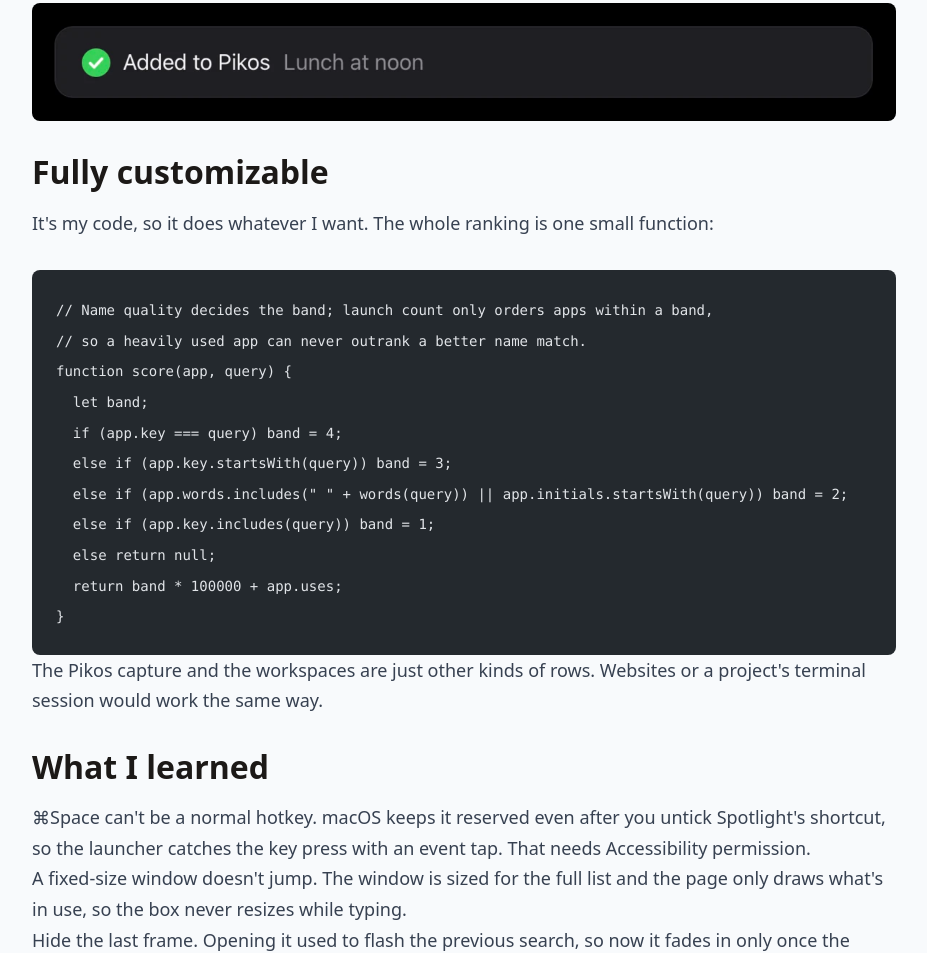
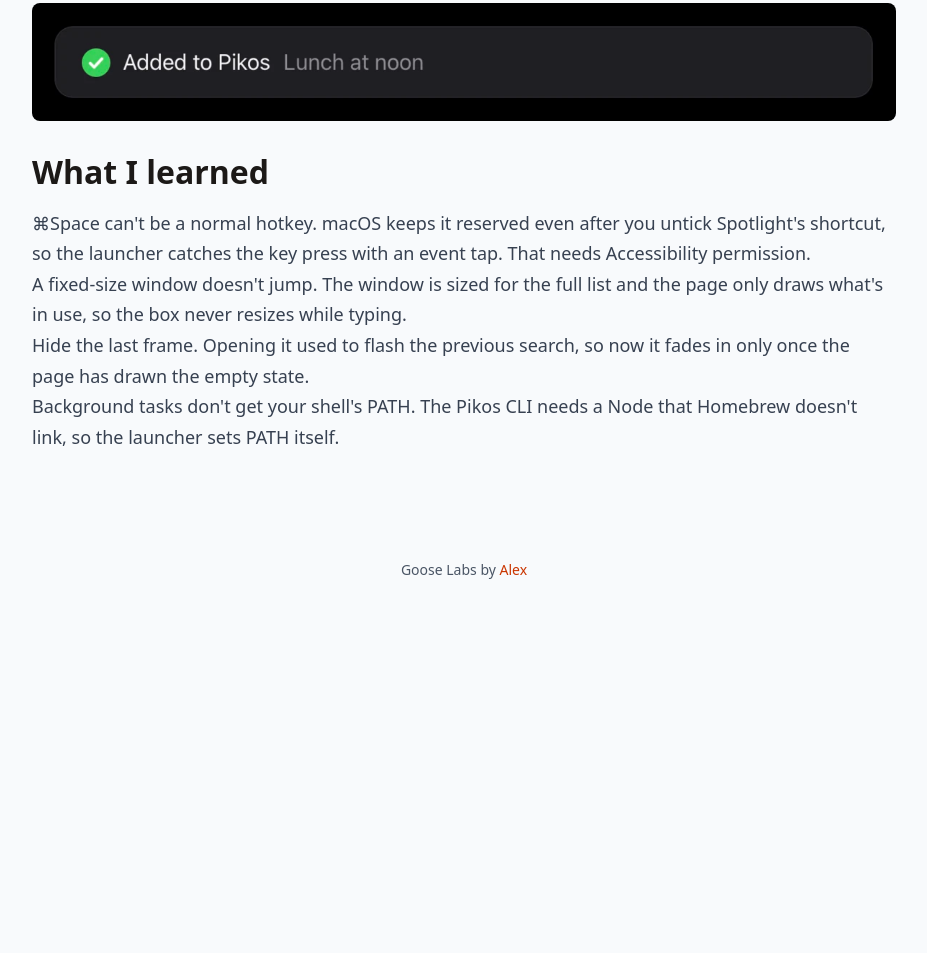
Before and after one commit to Alex-AK/goose-labs, an Astro site: page /project/replacing-spotlight in a window 1280 px wide. Shown: the part 2468-3421 px from the top of the page, without its empty margins (176-1103 px from the left). After the commit the page ends 3084 px from the top, so only its background shows below. Built offline with nearby package versions, Linux system fonts and the light colour scheme; Astro itself is replaced by a stand-in of ours.

Commit message:
docs: drop the code example from the spotlight post

````diff
--- a/src/content/project/replacing-spotlight.mdx
+++ b/src/content/project/replacing-spotlight.mdx
@@ -40,26 +40,6 @@
 
 ![The launcher confirming the task was added to Pikos](/launcher-captured.webp)
 
-## Fully customizable
-
-It's my code, so it does whatever I want. The whole ranking is one small function:
-
-```js
-// Name quality decides the band; launch count only orders apps within a band,
-// so a heavily used app can never outrank a better name match.
-function score(app, query) {
-  let band;
-  if (app.key === query) band = 4;
-  else if (app.key.startsWith(query)) band = 3;
-  else if (app.words.includes(" " + words(query)) || app.initials.startsWith(query)) band = 2;
-  else if (app.key.includes(query)) band = 1;
-  else return null;
-  return band * 100000 + app.uses;
-}
-```
-
-The Pikos capture and the workspaces are just other kinds of rows. Websites or a project's terminal session would work the same way.
-
 ## What I learned
 
 - ⌘Space can't be a normal hotkey. macOS keeps it reserved even after you untick Spotlight's shortcut, so the launcher catches the key press with an event tap. That needs Accessibility permission.
````
